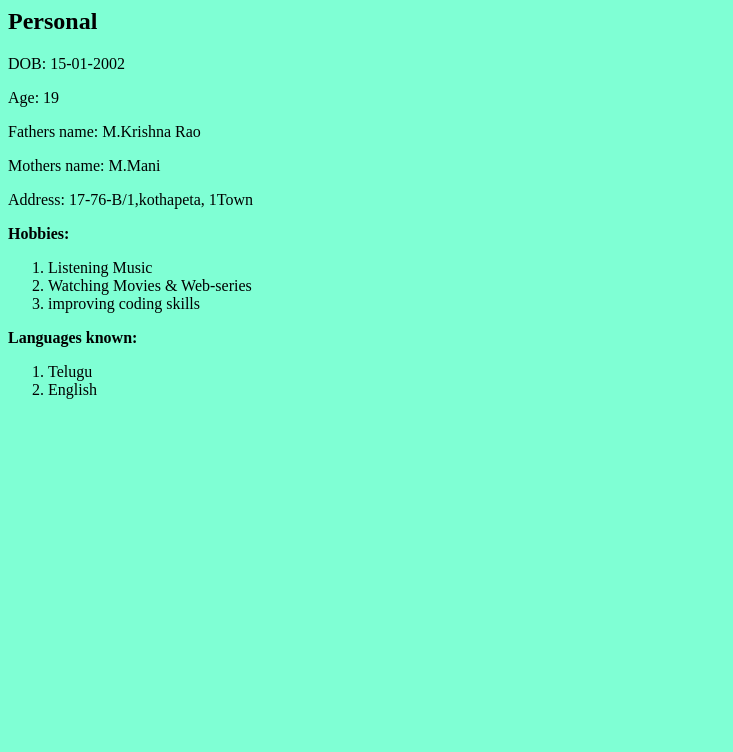
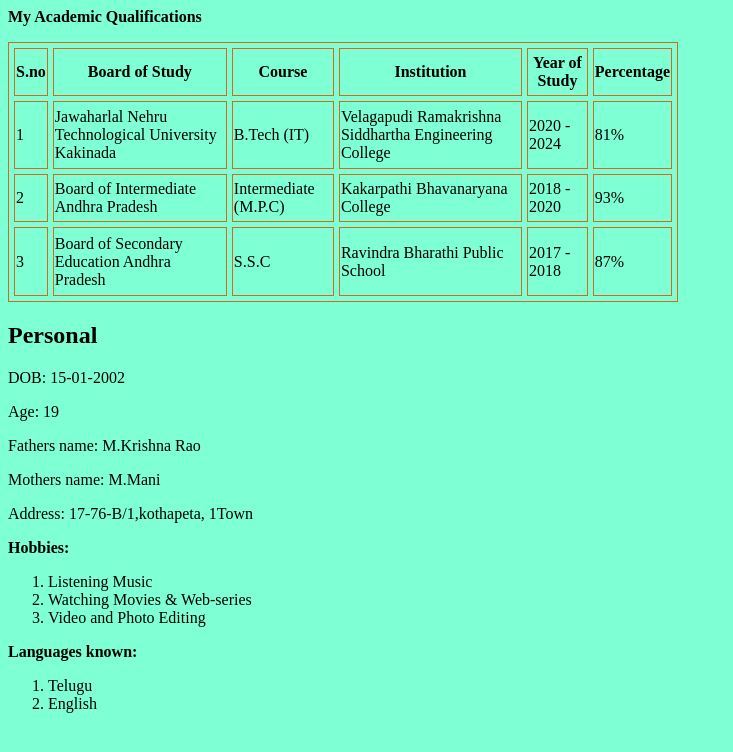
Before and after one commit to MJNVSai/VRSEC, a plain HTML site: page Web-programming/HTML/frameset/personal.html in a window 1280 px wide. Shown: the whole page, without its empty margins (0-733 px from the left). Drawn offline with Linux system fonts and the light colour scheme.

Commit message:
Update personal.html

```diff
--- a/Web-programming/HTML/frameset/personal.html
+++ b/Web-programming/HTML/frameset/personal.html
@@ -1,6 +1,43 @@
-<html>
+<body bgcolor="Aquamarine">
+	<p> <b> My Academic Qualifications</b> </p>
 
-<body bgcolor="Aquamarine">
+	<table border = "1" width="670" height="260" cellspacing = "5" bordercolor = "Chocolate">
+		<tr>
+	  	 	<th> S.no </th>
+	   		<th> Board of Study </th>
+           		<th> Course </th>
+           		<th> Institution </th>
+	   		<th> Year of Study </th>
+	   		<th> Percentage </th>
+		</tr>
+
+		<tr>
+	   		<td> 1 </td>
+	   		<td> Jawaharlal Nehru Technological University Kakinada</td>
+           		<td> B.Tech (IT) </td>
+           		<td> Velagapudi Ramakrishna Siddhartha Engineering College</td>
+	   		<td> 2020 - 2024 </td>
+	   		<td> 81% </td>
+		</tr>
+
+		<tr>
+	   		<td> 2 </td>
+	   		<td> Board of Intermediate Andhra Pradesh </td>
+           		<td> Intermediate (M.P.C) </td>
+           		<td> Kakarpathi Bhavanaryana College </td>
+	   		<td> 2018 - 2020 </td>
+	   		<td> 93% </td>
+		</tr>
+
+		<tr>
+	   		<td> 3 </td>
+	   		<td> Board of Secondary Education Andhra Pradesh </td>
+           		<td> S.S.C</td>
+           		<td> Ravindra Bharathi Public School </td>
+	   		<td> 2017 - 2018 </td>
+	   		<td> 87% </td>
+		</tr>
+</table>
 <h2> Personal </h2>
 <p> DOB: 15-01-2002 </p>
 <p> Age: 19 </p>
@@ -12,7 +49,7 @@
 <ol type="1">
 	<li> Listening Music </li>
 	<li> Watching Movies & Web-series </li>
-		<li> improving coding skills </li>
+	<li> Video and Photo Editing</li>
 </ol>
 
 <p> <b> Languages known:  </b> </p>
```
Lines whose indentation alone changed are shown as unchanged.
